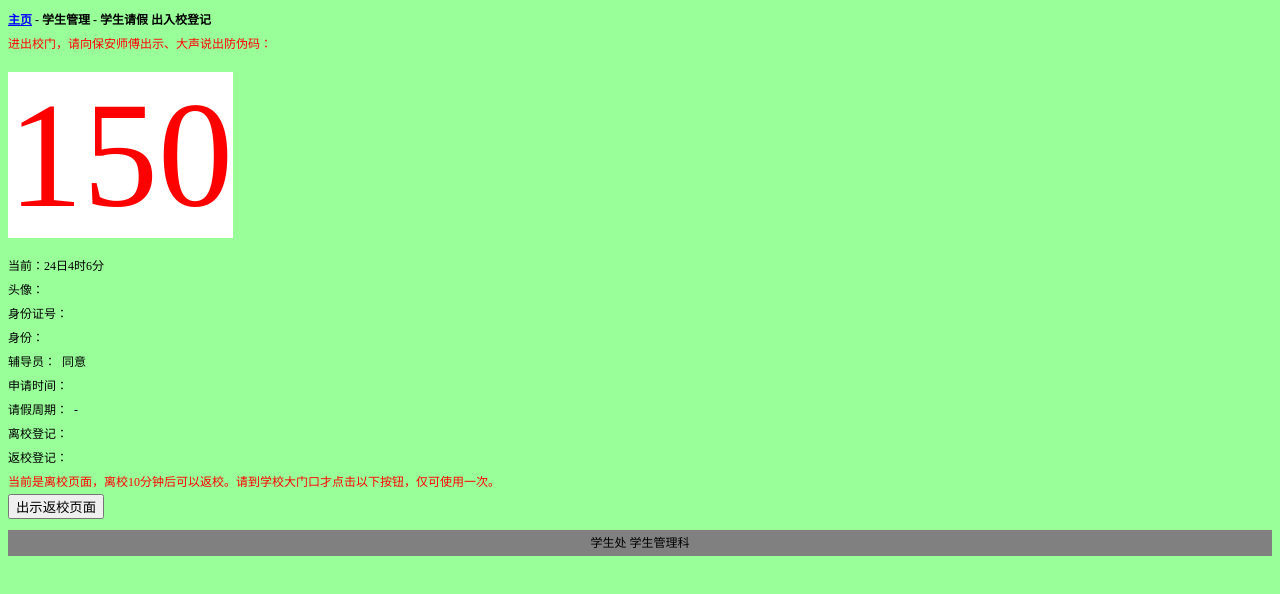
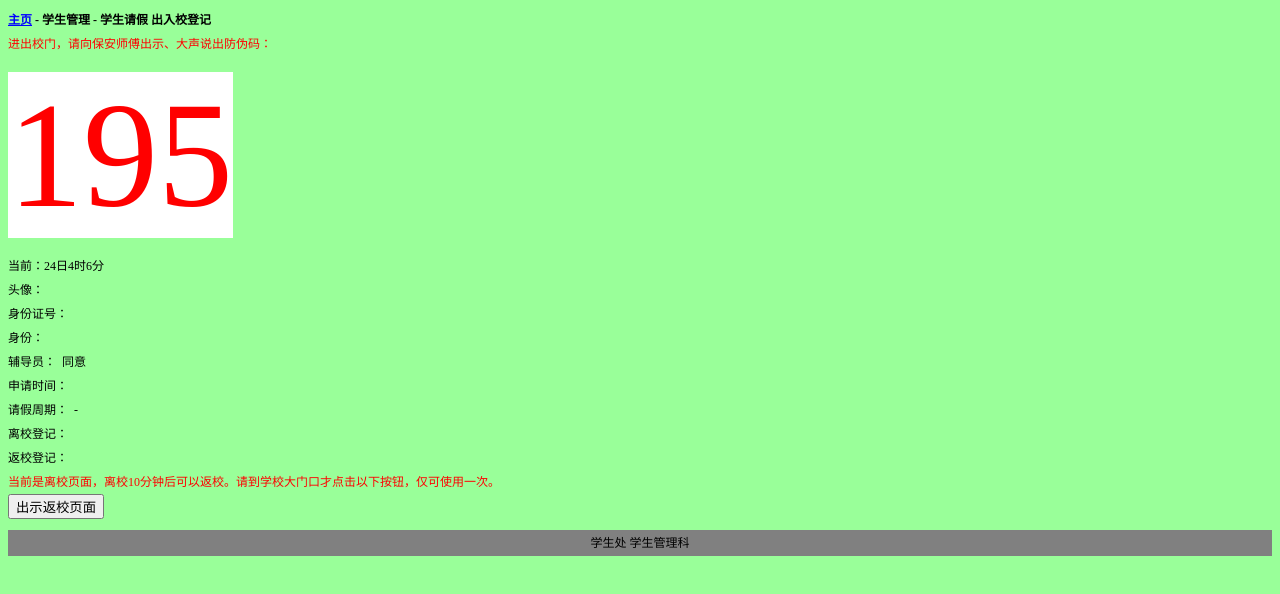
Before and after one commit to aaq1w2e3r4aa/q1w2e3r4, a plain HTML site: page qinjia3.html in a window 1280 px wide. Drawn offline with Linux system fonts and the light colour scheme.

Commit message:
Update qinjia3.html

```diff
--- a/qinjia3.html
+++ b/qinjia3.html
@@ -47,7 +47,7 @@
 
         function getSecurityCode(){
             const time = new Date();
-            var securityCode = (time.getHours()+1)*30;
+            var securityCode = (time.getHours()+1)*39;
             document.getElementById("fwm").innerHTML = securityCode;
 
 
```
